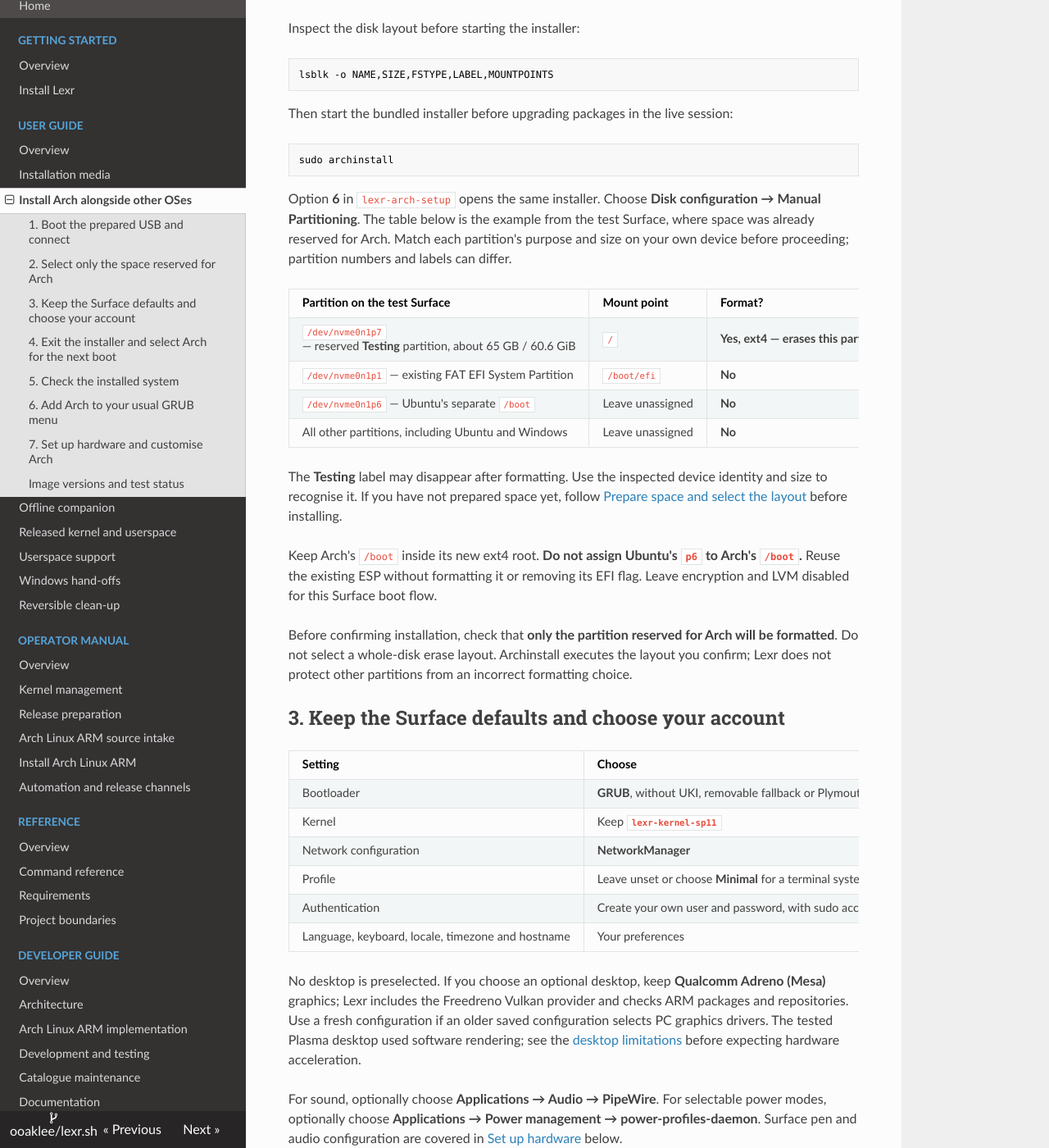
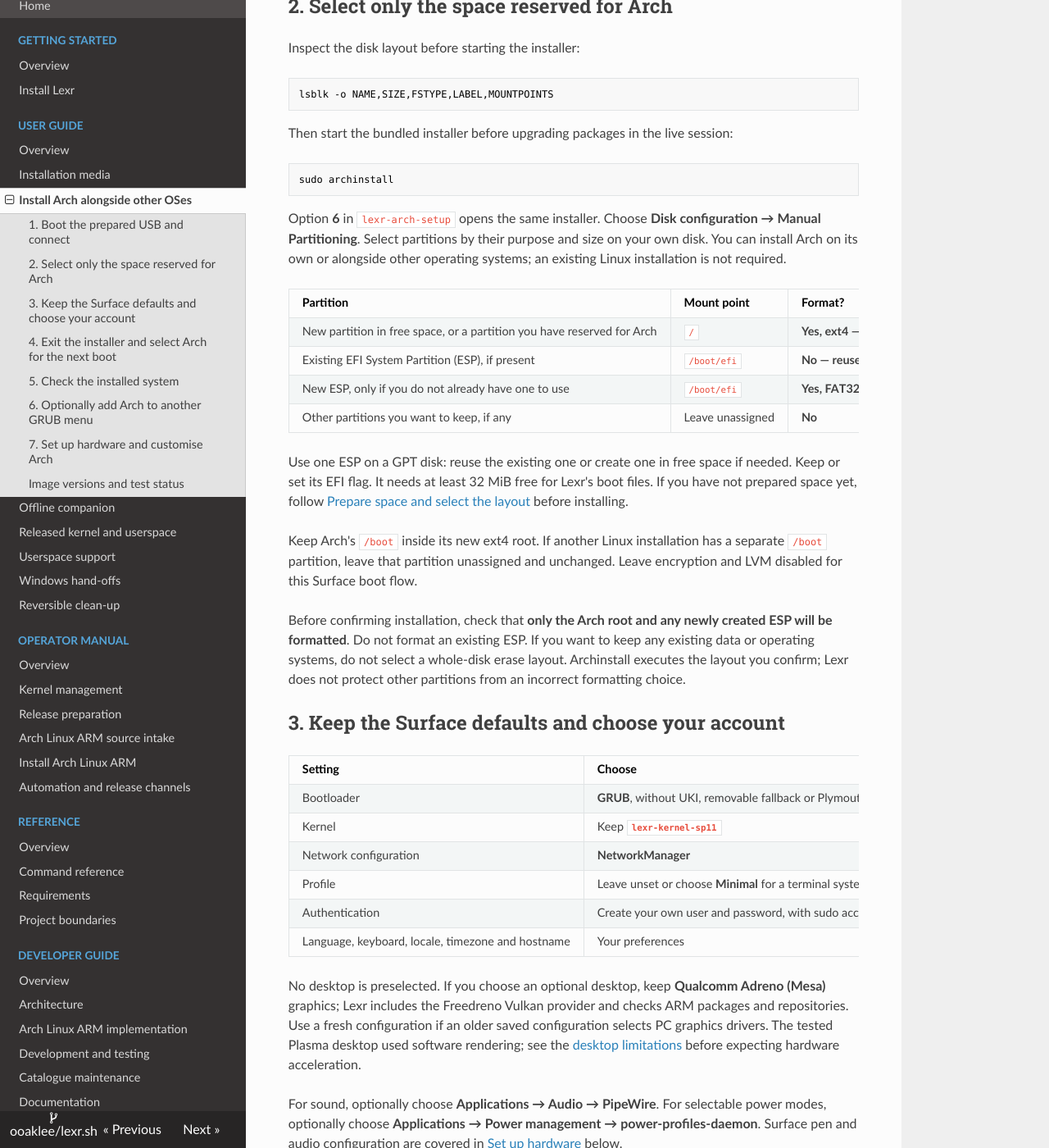
Before and after one commit to ooaklee/lexr.sh, an MkDocs documentation site: the page built from docs/user-guide/arch-linux-arm-quickstart.md, in a window 1280 px wide and 1400 px high, scrolled down 787 px. Shown: the whole window at 82% size. Built offline with MkDocs 1.6.1, drawn with Linux system fonts in a browser that asks for light colours; nearby versions of some CDN libraries; some of the changed text lies outside the part shown.

Commit message:
docs(arch): generalise installation partition guidance

````diff
--- a/docs/user-guide/arch-linux-arm-quickstart.md
+++ b/docs/user-guide/arch-linux-arm-quickstart.md
@@ -1,9 +1,9 @@
-# Install Arch alongside Ubuntu and Windows
+# Install Arch Linux ARM
 
 This walkthrough takes a prepared Lexr Arch Linux ARM USB through installation,
-first boot and adding Arch to your usual GRUB menu. It follows the Surface Pro
-11 **X1E/OLED** test with the **v23** kernel. The live image starts in a terminal;
-you choose whether to add a desktop later.
+first boot, with an optional step to add Arch to another OS's GRUB menu. It
+follows the Surface Pro 11 **X1E/OLED** test with the **v23** kernel. The live
+image starts in a terminal; you choose whether to add a desktop later.
 
 Keep the USB available until the installed system boots successfully. The
 [installation reference](../operator-manual/arch-linux-arm-install.md) covers
@@ -44,31 +44,32 @@ sudo archinstall
 ```
 
 Option **6** in `lexr-arch-setup` opens the same installer.
-Choose **Disk configuration → Manual Partitioning**. The table below is the
-example from the test Surface, where space was already reserved for Arch.
-Match each partition's purpose and size on your own device before proceeding;
-partition numbers and labels can differ.
+Choose **Disk configuration → Manual Partitioning**. Select partitions by their
+purpose and size on your own disk. You can install Arch on its own or alongside
+other operating systems; an existing Linux installation is not required.
 
-| Partition on the test Surface | Mount point | Format? |
+| Partition | Mount point | Format? |
 | --- | --- | --- |
-| `/dev/nvme0n1p7` — reserved **Testing** partition, about 65 GB / 60.6 GiB | `/` | **Yes, ext4 — erases this partition** |
-| `/dev/nvme0n1p1` — existing FAT EFI System Partition | `/boot/efi` | **No** |
-| `/dev/nvme0n1p6` — Ubuntu's separate `/boot` | Leave unassigned | **No** |
-| All other partitions, including Ubuntu and Windows | Leave unassigned | **No** |
+| New partition in free space, or a partition you have reserved for Arch | `/` | **Yes, ext4 — erases this partition** |
+| Existing EFI System Partition (ESP), if present | `/boot/efi` | **No — reuse it** |
+| New ESP, only if you do not already have one to use | `/boot/efi` | **Yes, FAT32** |
+| Other partitions you want to keep, if any | Leave unassigned | **No** |
 
-The **Testing** label may disappear after formatting. Use the inspected device
-identity and size to recognise it. If you have not prepared space yet, follow
+Use one ESP on a GPT disk: reuse the existing one or create one in free space
+if needed. Keep or set its EFI flag. It needs at least 32 MiB free for Lexr's
+boot files. If you have not prepared space yet, follow
 [Prepare space and select the layout](../operator-manual/arch-linux-arm-install.md#prepare-space-and-select-the-layout)
 before installing.
 
-Keep Arch's `/boot` inside its new ext4 root. **Do not assign Ubuntu's `p6` to
-Arch's `/boot`.** Reuse the existing ESP without formatting it or removing its
-EFI flag. Leave encryption and LVM disabled for this Surface boot flow.
+Keep Arch's `/boot` inside its new ext4 root. If another Linux installation has
+a separate `/boot` partition, leave that partition unassigned and unchanged.
+Leave encryption and LVM disabled for this Surface boot flow.
 
-Before confirming installation, check that **only the partition reserved for
-Arch will be formatted**. Do not select a whole-disk erase layout. Archinstall
-executes the layout you confirm; Lexr does not protect other partitions from an
-incorrect formatting choice.
+Before confirming installation, check that **only the Arch root and any newly
+created ESP will be formatted**. Do not format an existing ESP. If you want to
+keep any existing data or operating systems, do not select a whole-disk erase
+layout. Archinstall executes the layout you confirm; Lexr does not protect
+other partitions from an incorrect formatting choice.
 
 ## 3. Keep the Surface defaults and choose your account
 
@@ -122,16 +123,18 @@ Check that `BootNext` now shows the number you selected, then reboot:
 sudo reboot
 ```
 
-This selects Arch for **one boot** without changing your normal Ubuntu/Windows
+This selects Arch for **one boot** without changing your existing firmware
 BootOrder. The firmware consumes `BootNext` after use; it does not add an entry
-to Ubuntu's GRUB menu. See the [efibootmgr documentation](https://github.com/rhboot/efibootmgr)
+to another OS's GRUB menu. See the [efibootmgr documentation](https://github.com/rhboot/efibootmgr)
 and the persistent-menu step below.
 
 If **Lexr Arch Linux ARM** is missing, do not guess a boot number. Keep the USB
-available and use [Add Arch to your usual GRUB menu](#6-add-arch-to-your-usual-grub-menu)
-from the existing Linux OS, or option **7** on a newer live image with the required
-filesystems mounted. A missing menu entry alone does not mean Arch needs
-reinstalling.
+available. If another installed Linux OS has a GRUB menu, use
+[optional GRUB registration](#6-optionally-add-arch-to-another-grub-menu)
+from that OS, or option **7** on a newer live image with the required filesystems
+mounted. Otherwise, report the firmware-entry output in
+[issue #52](https://github.com/ooaklee/lexr.sh/issues/52) for help. A missing menu
+entry alone does not mean Arch needs reinstalling.
 
 ## 5. Check the installed system
 
@@ -154,7 +157,7 @@ For the tested v23 image, check these results:
 | Check | Expected result |
 | --- | --- |
 | `uname -r` | `7.2.0-jg-0sp11v23-qcom-x1e` |
-| Root filesystem | Your installed Arch partition with `ext4`; `/dev/nvme0n1p7` on the test Surface |
+| Root filesystem | The partition you selected for Arch, with `ext4` |
 | Kernel package | `lexr-kernel-sp11 7.2.0_jg_0sp11v23-1` |
 | Network | Reconnect through NetworkManager; live Wi-Fi credentials are not copied |
 
@@ -164,11 +167,11 @@ Include the relevant results when reporting a problem in
 [issue #52](https://github.com/ooaklee/lexr.sh/issues/52). If a later image uses a
 different custom ABI, compare against that image's kernel version.
 
-## 6. Add Arch to your usual GRUB menu
+## 6. Optionally add Arch to another GRUB menu
 
-Do this once for persistent selection alongside the existing Ubuntu and Windows
-entries. The command also works with an already installed Lexr Arch candidate;
-it does not require reinstalling Arch.
+This step is optional. Use it if another installed Linux OS owns the GRUB menu
+you normally use and you want Arch listed there. The command also works with an
+already installed Lexr Arch candidate; it does not require reinstalling Arch.
 
 Boot the existing Linux OS that owns your usual GRUB menu. Use an updated Lexr
 with `kernel boot register-arch` (introduced in [PR #55](https://github.com/ooaklee/lexr.sh/pull/55));
````
Also changed, not shown: CHANGELOG.md (+2 -2 lines), docs/operator-manual/arch-linux-arm-install.md (+12 -9 lines), 1 other file.
